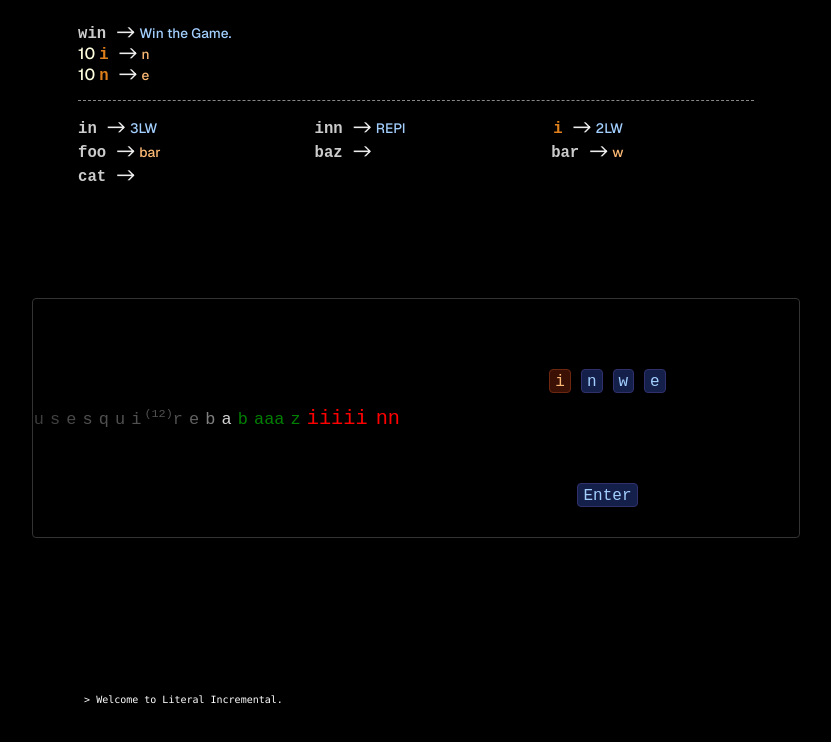
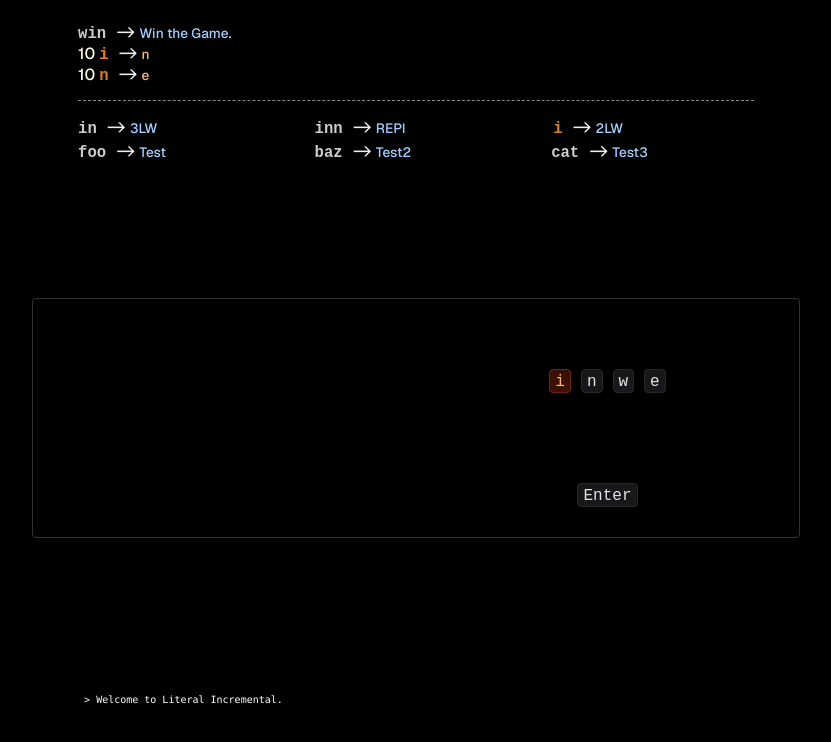
Before and after one commit to pyb/literal-incremental, a Next.js app: page / in a window 1280 px wide. Shown: the top 742 px of the page, without its empty margins (224-1055 px from the left). Built offline with nearby package versions, Linux system fonts and the light colour scheme.

Commit message:
Button to toggle key repeat speed for debug purposes

```diff
--- a/src/app/UI/Main.tsx
+++ b/src/app/UI/Main.tsx
@@ -25,16 +25,6 @@ import { load, save } from "game/persist";
     -Low level keyboard handling
     -Other UI (footer...)
 */
-
-const Reset = ({ resetCallback }: { resetCallback: () => void }) => {
-    return (
-        <div className={styles.button}>
-            <button className={styles.reset} onClick={resetCallback}>
-                Reset
-            </button>
-        </div>
-    );
-}
 
 interface DebugProps {
     glyphs: number,
@@ -123,7 +113,7 @@ const GameMain = () => {
                 const update = Game.execute(key, keyStatus, GS.stream, GS.dict);
                 if (update)
                     setGS(update);
-                const id:number = window.setTimeout(()=>processTimeout(key), 500); // TODO : per-key repeat rate
+                const id:number = window.setTimeout(()=>processTimeout(key), GS.repeatDelay);
                 setTimeoutIds((timeoutIds) => {
                     timeoutIds.set(key, id);
                 });
@@ -158,9 +148,12 @@ const GameMain = () => {
       };
     }, []);
 
-    //const availableKeys:Array<string> = Game.getAvailableKeys(GS.stream, GS.dict, UIData.wordTransformKey);
     const resetCallback = () => {
         setGS(GameData.initialGameState);
+    }
+
+    const speedupCallback = () => {
+        setGS((gs:GameState) => {gs.repeatDelay = (gs.repeatDelay == GameData.fastRepeat) ? GameData.slowRepeat : GameData.fastRepeat;})
     }
 
     return (
@@ -176,8 +169,9 @@ const GameMain = () => {
                 <Footer items={[
                     <Log key={0} log={GS.log} />,
                     <button key={1} className={styles.reset} onClick={resetCallback}>Reset</button>,
-                    <RCScout key={2} />,
-                    <Debug key={3}
+                    <button key={2} className={styles.reset} onClick={speedupCallback}>{(GS.repeatDelay == GameData.fastRepeat)? " Slower" : "Faster"}</button>,
+                    <RCScout key={3} />,
+                    <Debug key={4}
                            glyphs={GS.glyphs}
                            last={GS.lastTransform ?
                             (GS.lastTransform.output ? GS.lastTransform.output : GS.lastTransform.input) :
--- a/src/app/game/gameData.ts
+++ b/src/app/game/gameData.ts
@@ -6,6 +6,7 @@ import UIData from "UI/uiData";
 const keyVisibility = {
     'i': 0,
     'n': 10,
+    'Enter': 50,
     'e': 100,
     'w': 1000,
 };
@@ -55,10 +56,10 @@ export const dict: Array<Types.Transform> = [
         longDesc: "Unlock two-letter words"
     },
 
-    { input: "foo", output: "bar" },
-    { input: "baz", output: "" },
-    { input: "bar", output: "w" },
-    { input: "cat", output: "" },
+    { input: "foo", output: "bar", shortDesc: "Test", longDesc: "Test"},
+    { input: "baz", output: "", shortDesc: "Test2", longDesc: "Test2"},
+ //   { n: 3, input: "bar", output: "w" },
+    { input: "cat", output: "", shortDesc: "Test3", longDesc: "Test3" },
 
 ].map((item, id) => ({ ...item, id: id }));
 
@@ -71,9 +72,13 @@ for (let i = 0 ; i < UIData.logSize - 1 ; i++)
 }
 log.push({text: welcomeMessage, key: UIData.logSize - 1});
 
+export const slowRepeat = 500;
+export const fastRepeat = 50;
+
 export const initialGameState:GameState = {
     glyphs: 0,
-    stream:Test.testInput,
+    //stream:Test.testInput,
+    stream: [],
     visibleKeys: startingVisibleKeys,
     unlockedKeys: startingUnlockedKeys,
     pressedKeys: new Set<string>([]),
@@ -81,4 +86,5 @@ export const initialGameState:GameState = {
     lastTransform: undefined,
     log: log,
     logKey: UIData.logSize,
+    repeatDelay: slowRepeat,
 };
--- a/src/app/game/gameTypes.ts
+++ b/src/app/game/gameTypes.ts
@@ -92,6 +92,8 @@ export type GameState = {
 
     log: Array<LogItem>,
     logKey: number,
+
+    repeatDelay: number, // later: per-key repeat delay
 }
 
 export type UIState = {
```
